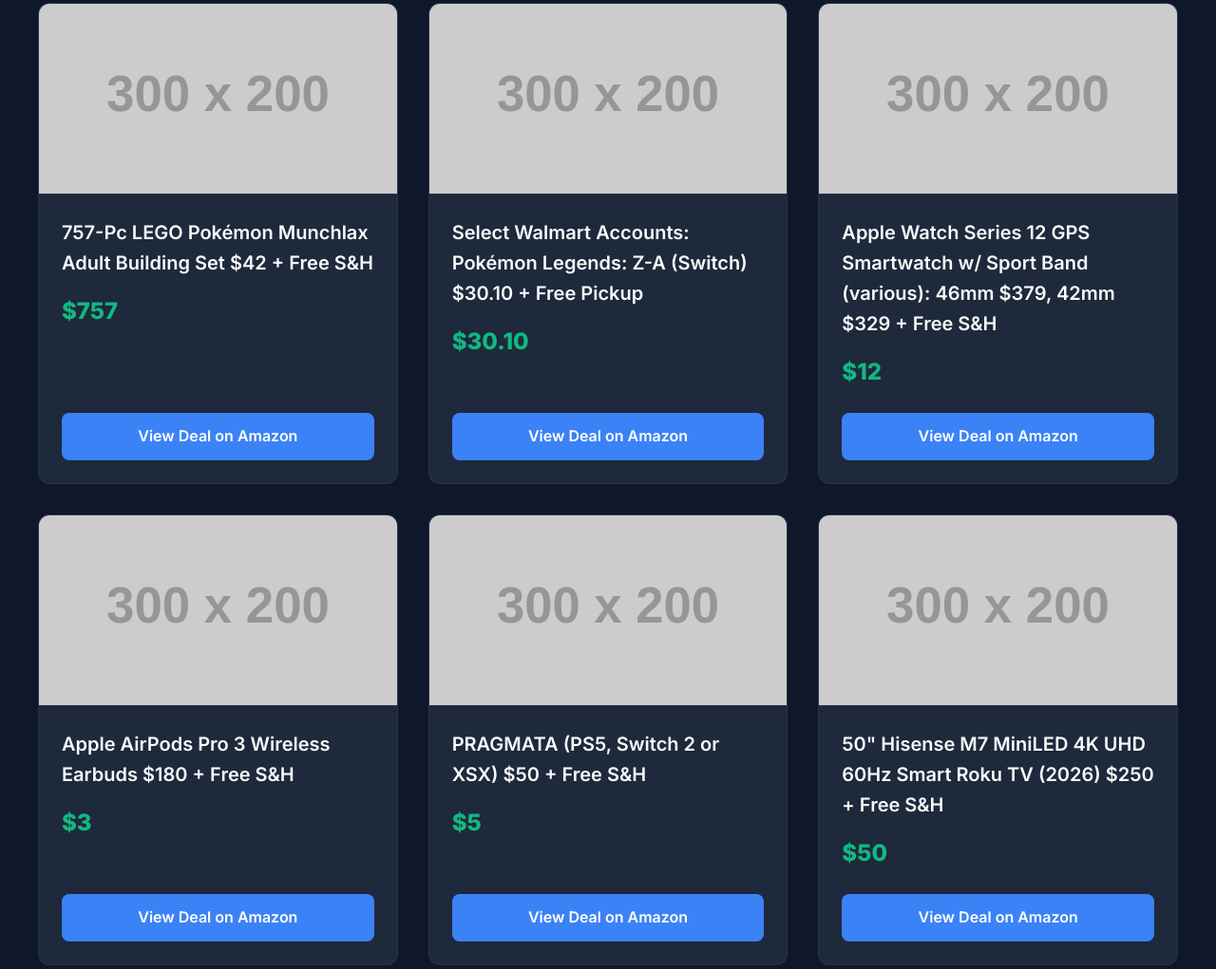
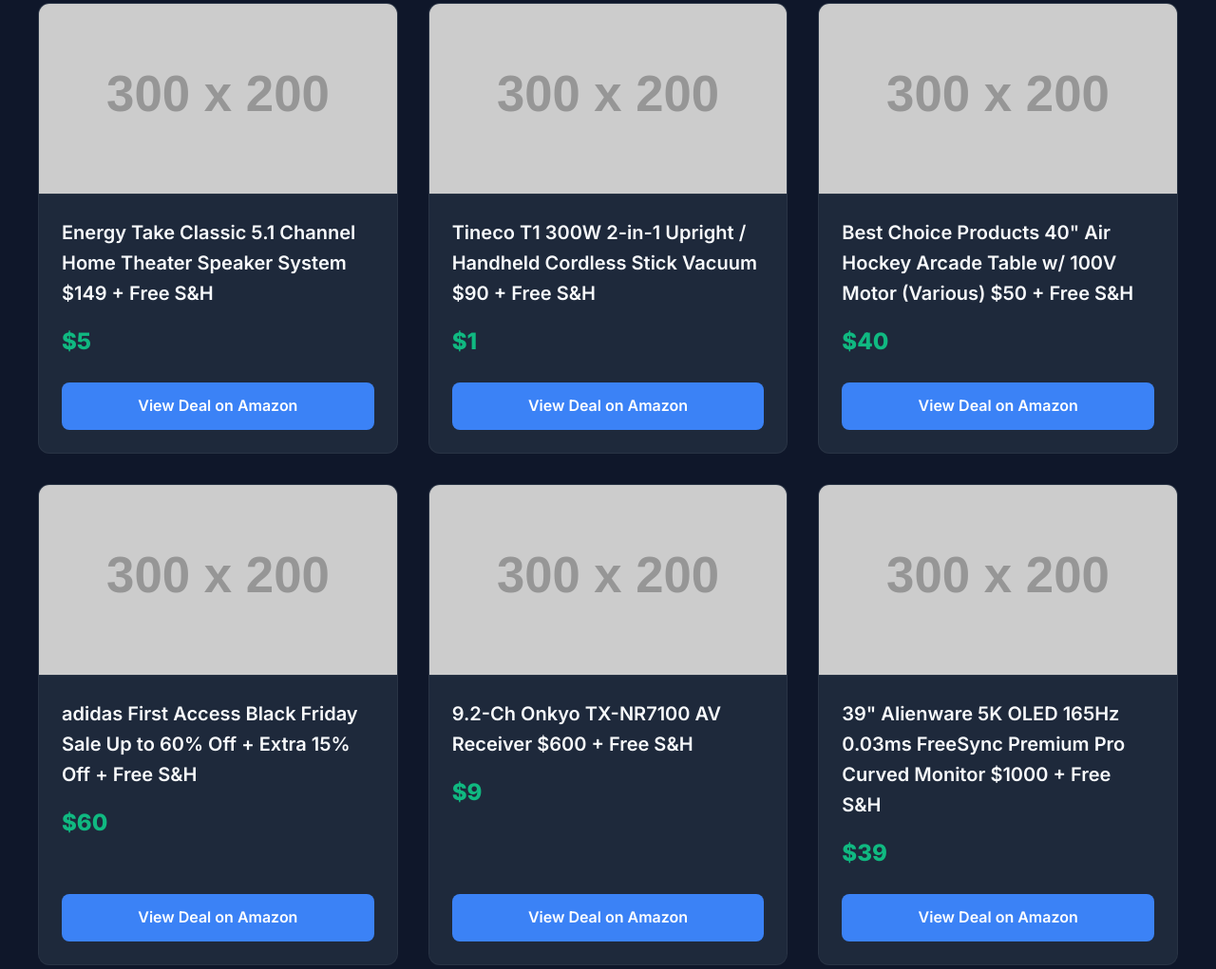
Before and after one commit to littlejosh1233/daily-deals, a plain HTML site: page docs/index.html in a window 1280 px wide. Shown: the part 767-1788 px from the top of the page at 95% size. Drawn offline with Linux system fonts and the light colour scheme; placeholder pictures from the web are drawn by us.

Commit message:
Auto-update daily deals Mon 11/16/2026

```diff
--- a/docs/index.html
+++ b/docs/index.html
@@ -157,127 +157,63 @@
 
     <header>
         <h1>Daily Tech Deals</h1>
-        <p class="subtitle">The best, hand-picked PC parts and gaming gear. Updated November 15, 2026, 10:11 AM.</p>
+        <p class="subtitle">The best, hand-picked PC parts and gaming gear. Updated November 16, 2026, 03:55 PM.</p>
     </header>
 
     <div class="container">
 
         <div class="card">
-            <img src="https://via.placeholder.com/300x200?text=Top+Deal" alt="Dick's Sporting Goods In-App Offer: $20 off $100+ Purchase (App Required) + Free S&H" class="card-img">
+            <img src="https://via.placeholder.com/300x200?text=Top+Deal" alt="PowerSmart 2500W 4-Stroke OHV Portable Engine Inverter Gas Generator $260 + Free S&H" class="card-img">
             <div class="card-content">
-                <h2 class="card-title">Dick's Sporting Goods In-App Offer: $20 off $100+ Purchase (App Required) + Free S&H</h2>
+                <h2 class="card-title">PowerSmart 2500W 4-Stroke OHV Portable Engine Inverter Gas Generator $260 + Free S&H</h2>
                 <div class="card-price-row">
                     <div>
-                        <span class="price">$20</span>
+                        <span class="price">$2500</span>
 
                     </div>
 
                 </div>
                 <!-- This links to the product using YOUR affiliate tag -->
-                <a href="https://slickdeals.net/f/20313573-app-only-dick-s-sporting-goods-20-off-100-free-shipping?utm_source=rss&utm_content=fp&utm_medium=RSS2?tag=little1233s-20" target="_blank" class="btn">View Deal on Amazon</a>
+                <a href="https://slickdeals.net/f/20296239-259-99-fs-wm-powersmart-2500w-portable-inverter-gas-generator-super-quiet-low-oil-shutdown-low-noise-for-camping?utm_source=rss&utm_content=fp&utm_medium=RSS2?tag=little1233s-20" target="_blank" class="btn">View Deal on Amazon</a>
             </div>
         </div>
 
         <div class="card">
-            <img src="https://via.placeholder.com/300x200?text=Top+Deal" alt="adidas Men's Runfalcon 3 Cloudfoam Low Running Shoes (Cloud White/Core Black) $20 + Free S&H" class="card-img">
+            <img src="https://via.placeholder.com/300x200?text=Top+Deal" alt="4-Qt Ninja FN090 Crispi Glass 3-in-1 Air Fryer $89 + Free S/H" class="card-img">
             <div class="card-content">
-                <h2 class="card-title">adidas Men's Runfalcon 3 Cloudfoam Low Running Shoes (Cloud White/Core Black) $20 + Free S&H</h2>
+                <h2 class="card-title">4-Qt Ninja FN090 Crispi Glass 3-in-1 Air Fryer $89 + Free S/H</h2>
                 <div class="card-price-row">
                     <div>
-                        <span class="price">$3</span>
+                        <span class="price">$4</span>
 
                     </div>
 
                 </div>
                 <!-- This links to the product using YOUR affiliate tag -->
-                <a href="https://slickdeals.net/f/20311293-adidas-men-s-runfalcon-3-cloudfoam-low-running-shoes-20?utm_source=rss&utm_content=fp&utm_medium=RSS2?tag=little1233s-20" target="_blank" class="btn">View Deal on Amazon</a>
+                <a href="https://slickdeals.net/f/20295072-4-qt-ninja-fn090-crispi-glass-3-in-1-air-fryer-89-free-s-h?utm_source=rss&utm_content=fp&utm_medium=RSS2?tag=little1233s-20" target="_blank" class="btn">View Deal on Amazon</a>
             </div>
         </div>
 
         <div class="card">
-            <img src="https://via.placeholder.com/300x200?text=Top+Deal" alt="6-oz Stove Top Stuffing Mix (Savory Herbs) $0.80 w/ S&S" class="card-img">
+            <img src="https://via.placeholder.com/300x200?text=Top+Deal" alt="Nike Men's or Women's Nike Revolution 8 Road Running Shoes (Regular Width) from $47.25 + Free S&H on $50+" class="card-img">
             <div class="card-content">
-                <h2 class="card-title">6-oz Stove Top Stuffing Mix (Savory Herbs) $0.80 w/ S&S</h2>
+                <h2 class="card-title">Nike Men's or Women's Nike Revolution 8 Road Running Shoes (Regular Width) from $47.25 + Free S&H on $50+</h2>
                 <div class="card-price-row">
                     <div>
-                        <span class="price">$6</span>
+                        <span class="price">$8</span>
 
                     </div>
 
                 </div>
                 <!-- This links to the product using YOUR affiliate tag -->
-                <a href="https://slickdeals.net/f/20311617-stove-top-stuffing-mix-savory-herbs-6-oz-box-0-80-with-s-s-amazon?utm_source=rss&utm_content=fp&utm_medium=RSS2?tag=little1233s-20" target="_blank" class="btn">View Deal on Amazon</a>
+                <a href="https://slickdeals.net/f/20321316-nike-men-s-or-women-s-nike-revolution-8-road-running-shoes-regular-width-from-47-25-free-s-h-on-50?utm_source=rss&utm_content=fp&utm_medium=RSS2?tag=little1233s-20" target="_blank" class="btn">View Deal on Amazon</a>
             </div>
         </div>
 
         <div class="card">
-            <img src="https://via.placeholder.com/300x200?text=Top+Deal" alt="757-Pc LEGO Pokémon Munchlax Adult Building Set $42 + Free S&H" class="card-img">
+            <img src="https://via.placeholder.com/300x200?text=Top+Deal" alt="Energy Take Classic 5.1 Channel Home Theater Speaker System $149 + Free S&H" class="card-img">
             <div class="card-content">
-                <h2 class="card-title">757-Pc LEGO Pokémon Munchlax Adult Building Set $42 + Free S&H</h2>
-                <div class="card-price-row">
-                    <div>
-                        <span class="price">$757</span>
-
-                    </div>
-
-                </div>
-                <!-- This links to the product using YOUR affiliate tag -->
-                <a href="https://slickdeals.net/f/20313624-lego-pok-mon-munchlax-adult-building-set-72150-42?utm_source=rss&utm_content=fp&utm_medium=RSS2?tag=little1233s-20" target="_blank" class="btn">View Deal on Amazon</a>
-            </div>
-        </div>
-
-        <div class="card">
-            <img src="https://via.placeholder.com/300x200?text=Top+Deal" alt="Select Walmart Accounts: Pokémon Legends: Z-A (Switch) $30.10 + Free Pickup" class="card-img">
-            <div class="card-content">
-                <h2 class="card-title">Select Walmart Accounts: Pokémon Legends: Z-A (Switch) $30.10 + Free Pickup</h2>
-                <div class="card-price-row">
-                    <div>
-                        <span class="price">$30.10</span>
-
-                    </div>
-
-                </div>
-                <!-- This links to the product using YOUR affiliate tag -->
-                <a href="https://slickdeals.net/f/20312202-select-walmart-accounts-pok-mon-legends-z-a-switch-30-10-free-pickup?utm_source=rss&utm_content=fp&utm_medium=RSS2?tag=little1233s-20" target="_blank" class="btn">View Deal on Amazon</a>
-            </div>
-        </div>
-
-        <div class="card">
-            <img src="https://via.placeholder.com/300x200?text=Top+Deal" alt="Apple Watch Series 12 GPS Smartwatch w/ Sport Band (various): 46mm $379, 42mm $329 + Free S&H" class="card-img">
-            <div class="card-content">
-                <h2 class="card-title">Apple Watch Series 12 GPS Smartwatch w/ Sport Band (various): 46mm $379, 42mm $329 + Free S&H</h2>
-                <div class="card-price-row">
-                    <div>
-                        <span class="price">$12</span>
-
-                    </div>
-
-                </div>
-                <!-- This links to the product using YOUR affiliate tag -->
-                <a href="https://slickdeals.net/f/20312508-apple-watch-series-12-gps-smartwatch-w-sport-band-various-46mm-379-42mm-329-free-s-h?utm_source=rss&utm_content=fp&utm_medium=RSS2?tag=little1233s-20" target="_blank" class="btn">View Deal on Amazon</a>
-            </div>
-        </div>
-
-        <div class="card">
-            <img src="https://via.placeholder.com/300x200?text=Top+Deal" alt="Apple AirPods Pro 3 Wireless Earbuds $180 + Free S&H" class="card-img">
-            <div class="card-content">
-                <h2 class="card-title">Apple AirPods Pro 3 Wireless Earbuds $180 + Free S&H</h2>
-                <div class="card-price-row">
-                    <div>
-                        <span class="price">$3</span>
-
-                    </div>
-
-                </div>
-                <!-- This links to the product using YOUR affiliate tag -->
-                <a href="https://slickdeals.net/f/20313207-apple-airpods-pro-3-wireless-earbuds-179-99-amazon?utm_source=rss&utm_content=fp&utm_medium=RSS2?tag=little1233s-20" target="_blank" class="btn">View Deal on Amazon</a>
-            </div>
-        </div>
-
-        <div class="card">
-            <img src="https://via.placeholder.com/300x200?text=Top+Deal" alt="PRAGMATA (PS5, Switch 2 or XSX) $50 + Free S&H" class="card-img">
-            <div class="card-content">
-                <h2 class="card-title">PRAGMATA (PS5, Switch 2 or XSX) $50 + Free S&H</h2>
+                <h2 class="card-title">Energy Take Classic 5.1 Channel Home Theater Speaker System $149 + Free S&H</h2>
                 <div class="card-price-row">
                     <div>
                         <span class="price">$5</span>
@@ -286,30 +222,94 @@
 
                 </div>
                 <!-- This links to the product using YOUR affiliate tag -->
-                <a href="https://slickdeals.net/f/20309445-49-99-pragmata-playstation-5-nsw2-xsx-at-amazon?utm_source=rss&utm_content=fp&utm_medium=RSS2?tag=little1233s-20" target="_blank" class="btn">View Deal on Amazon</a>
+                <a href="https://slickdeals.net/f/20305830-energy-take-classic-5-1-channel-home-theater-speaker-system-149-free-s-h?utm_source=rss&utm_content=fp&utm_medium=RSS2?tag=little1233s-20" target="_blank" class="btn">View Deal on Amazon</a>
             </div>
         </div>
 
         <div class="card">
-            <img src="https://via.placeholder.com/300x200?text=Top+Deal" alt="50" Hisense M7 MiniLED 4K UHD 60Hz Smart Roku TV (2026) $250 + Free S&H" class="card-img">
+            <img src="https://via.placeholder.com/300x200?text=Top+Deal" alt="Tineco T1 300W 2-in-1 Upright / Handheld Cordless Stick Vacuum $90 + Free S&H" class="card-img">
             <div class="card-content">
-                <h2 class="card-title">50" Hisense M7 MiniLED 4K UHD 60Hz Smart Roku TV (2026) $250 + Free S&H</h2>
+                <h2 class="card-title">Tineco T1 300W 2-in-1 Upright / Handheld Cordless Stick Vacuum $90 + Free S&H</h2>
                 <div class="card-price-row">
                     <div>
-                        <span class="price">$50</span>
+                        <span class="price">$1</span>
 
                     </div>
 
                 </div>
                 <!-- This links to the product using YOUR affiliate tag -->
-                <a href="https://slickdeals.net/f/20303781-50-hisense-m7-miniled-4k-uhd-60hz-smart-roku-tv-2026-250-free-s-h?utm_source=rss&utm_content=fp&utm_medium=RSS2?tag=little1233s-20" target="_blank" class="btn">View Deal on Amazon</a>
+                <a href="https://slickdeals.net/f/20312166-tineco-t1-300w-2-in-1-upright-handheld-cordless-stick-vacuum-90-free-s-h?utm_source=rss&utm_content=fp&utm_medium=RSS2?tag=little1233s-20" target="_blank" class="btn">View Deal on Amazon</a>
             </div>
         </div>
 
         <div class="card">
-            <img src="https://via.placeholder.com/300x200?text=Top+Deal" alt="RIDGID Pro Gear System Multi-Section Tool & Small Parts Organizer (Gen 2.0) $20 + Free S&H" class="card-img">
+            <img src="https://via.placeholder.com/300x200?text=Top+Deal" alt="Best Choice Products 40" Air Hockey Arcade Table w/ 100V Motor (Various) $50 + Free S&H" class="card-img">
             <div class="card-content">
-                <h2 class="card-title">RIDGID Pro Gear System Multi-Section Tool & Small Parts Organizer (Gen 2.0) $20 + Free S&H</h2>
+                <h2 class="card-title">Best Choice Products 40" Air Hockey Arcade Table w/ 100V Motor (Various) $50 + Free S&H</h2>
+                <div class="card-price-row">
+                    <div>
+                        <span class="price">$40</span>
+
+                    </div>
+
+                </div>
+                <!-- This links to the product using YOUR affiliate tag -->
+                <a href="https://slickdeals.net/f/20312262-best-choice-products-40-air-hockey-arcade-table-w-100v-motor-2-strikers-2-pucks-various-49-99-free-shipping?utm_source=rss&utm_content=fp&utm_medium=RSS2?tag=little1233s-20" target="_blank" class="btn">View Deal on Amazon</a>
+            </div>
+        </div>
+
+        <div class="card">
+            <img src="https://via.placeholder.com/300x200?text=Top+Deal" alt="adidas First Access Black Friday Sale Up to 60% Off + Extra 15% Off + Free S&H" class="card-img">
+            <div class="card-content">
+                <h2 class="card-title">adidas First Access Black Friday Sale Up to 60% Off + Extra 15% Off + Free S&H</h2>
+                <div class="card-price-row">
+                    <div>
+                        <span class="price">$60</span>
+
+                    </div>
+
+                </div>
+                <!-- This links to the product using YOUR affiliate tag -->
+                <a href="https://slickdeals.net/f/20302335-up-to-60-off-extra-15-off-adidas-first-access-black-friday-sale?utm_source=rss&utm_content=fp&utm_medium=RSS2?tag=little1233s-20" target="_blank" class="btn">View Deal on Amazon</a>
+            </div>
+        </div>
+
+        <div class="card">
+            <img src="https://via.placeholder.com/300x200?text=Top+Deal" alt="9.2-Ch Onkyo TX-NR7100 AV Receiver $600 + Free S&H" class="card-img">
+            <div class="card-content">
+                <h2 class="card-title">9.2-Ch Onkyo TX-NR7100 AV Receiver $600 + Free S&H</h2>
+                <div class="card-price-row">
+                    <div>
+                        <span class="price">$9</span>
+
+                    </div>
+
+                </div>
+                <!-- This links to the product using YOUR affiliate tag -->
+                <a href="https://slickdeals.net/f/20305887-onkyo-tx-nr7100-9-2-channel-av-receiver-600-free-s-h?utm_source=rss&utm_content=fp&utm_medium=RSS2?tag=little1233s-20" target="_blank" class="btn">View Deal on Amazon</a>
+            </div>
+        </div>
+
+        <div class="card">
+            <img src="https://via.placeholder.com/300x200?text=Top+Deal" alt="39" Alienware 5K OLED 165Hz 0.03ms FreeSync Premium Pro Curved Monitor $1000 + Free S&H" class="card-img">
+            <div class="card-content">
+                <h2 class="card-title">39" Alienware 5K OLED 165Hz 0.03ms FreeSync Premium Pro Curved Monitor $1000 + Free S&H</h2>
+                <div class="card-price-row">
+                    <div>
+                        <span class="price">$39</span>
+
+                    </div>
+
+                </div>
+                <!-- This links to the product using YOUR affiliate tag -->
+                <a href="https://slickdeals.net/f/20319021-alienware-39-5k-oled-model-aw3926qw-999-99-at-best-buy-originally-1099-99?utm_source=rss&utm_content=fp&utm_medium=RSS2?tag=little1233s-20" target="_blank" class="btn">View Deal on Amazon</a>
+            </div>
+        </div>
+
+        <div class="card">
+            <img src="https://via.placeholder.com/300x200?text=Top+Deal" alt="2,050-Pc LEGO Pokémon Pikachu and Poké Ball (72152) $160 + Free S&H" class="card-img">
+            <div class="card-content">
+                <h2 class="card-title">2,050-Pc LEGO Pokémon Pikachu and Poké Ball (72152) $160 + Free S&H</h2>
                 <div class="card-price-row">
                     <div>
                         <span class="price">$2</span>
@@ -318,39 +318,39 @@
 
                 </div>
                 <!-- This links to the product using YOUR affiliate tag -->
-                <a href="https://slickdeals.net/f/20311398-ridgid-pro-gear-system-gen-2-0-6-compartment-modular-tool-small-parts-organizer-19-98-free-shipping?utm_source=rss&utm_content=fp&utm_medium=RSS2?tag=little1233s-20" target="_blank" class="btn">View Deal on Amazon</a>
+                <a href="https://slickdeals.net/f/20318094-2-050-pc-lego-pok-mon-pikachu-and-pok-ball-72152-159-95-free-shipping?utm_source=rss&utm_content=fp&utm_medium=RSS2?tag=little1233s-20" target="_blank" class="btn">View Deal on Amazon</a>
             </div>
         </div>
 
         <div class="card">
-            <img src="https://via.placeholder.com/300x200?text=Top+Deal" alt="Rayman: 30th Anniversary Edition (PS5 or Switch) $20" class="card-img">
+            <img src="https://via.placeholder.com/300x200?text=Top+Deal" alt="2-Pk Wyze Solar Cam Pan 2K HD Solar Smart Security Camera $100 + Free S&H" class="card-img">
             <div class="card-content">
-                <h2 class="card-title">Rayman: 30th Anniversary Edition (PS5 or Switch) $20</h2>
+                <h2 class="card-title">2-Pk Wyze Solar Cam Pan 2K HD Solar Smart Security Camera $100 + Free S&H</h2>
                 <div class="card-price-row">
                     <div>
-                        <span class="price">$30</span>
+                        <span class="price">$2</span>
 
                     </div>
 
                 </div>
                 <!-- This links to the product using YOUR affiliate tag -->
-                <a href="https://slickdeals.net/f/20312790-rayman-30th-anniversary-edition-nintendo-switch-or-ps5-20-free-shipping-w-prime-or-on-orders-over-35?utm_source=rss&utm_content=fp&utm_medium=RSS2?tag=little1233s-20" target="_blank" class="btn">View Deal on Amazon</a>
+                <a href="https://slickdeals.net/f/20314851-99-98-fs-hd-wyze-solar-cam-pan-2k-hd-2-pack-smart-security-camera-solar-charging-pan-tilt-color-night-vision-spotlight-siren-2026?utm_source=rss&utm_content=fp&utm_medium=RSS2?tag=little1233s-20" target="_blank" class="btn">View Deal on Amazon</a>
             </div>
         </div>
 
         <div class="card">
-            <img src="https://via.placeholder.com/300x200?text=Top+Deal" alt="1028-Pc LEGO Star Wars Up-Scaled Darth Vader Minifigure (75461) $60 + Free S&H" class="card-img">
+            <img src="https://via.placeholder.com/300x200?text=Top+Deal" alt="OTOFIX D1 Lite Professional OBD2 Scanner Diagnostic Tool w/ 2-Year Free Update $207.65 + Free S&H" class="card-img">
             <div class="card-content">
-                <h2 class="card-title">1028-Pc LEGO Star Wars Up-Scaled Darth Vader Minifigure (75461) $60 + Free S&H</h2>
+                <h2 class="card-title">OTOFIX D1 Lite Professional OBD2 Scanner Diagnostic Tool w/ 2-Year Free Update $207.65 + Free S&H</h2>
                 <div class="card-price-row">
                     <div>
-                        <span class="price">$1028</span>
+                        <span class="price">$1</span>
 
                     </div>
 
                 </div>
                 <!-- This links to the product using YOUR affiliate tag -->
-                <a href="https://slickdeals.net/f/20313264-59-99-40-off-lego-star-wars-up-scaled-darth-vader-minifigure-75461?utm_source=rss&utm_content=fp&utm_medium=RSS2?tag=little1233s-20" target="_blank" class="btn">View Deal on Amazon</a>
+                <a href="https://slickdeals.net/f/20308905-otofix-d1-lite-bidirectional-obd2-scanner-with-can-fd-and-doip-205-free-shipping?utm_source=rss&utm_content=fp&utm_medium=RSS2?tag=little1233s-20" target="_blank" class="btn">View Deal on Amazon</a>
             </div>
         </div>
 
```
